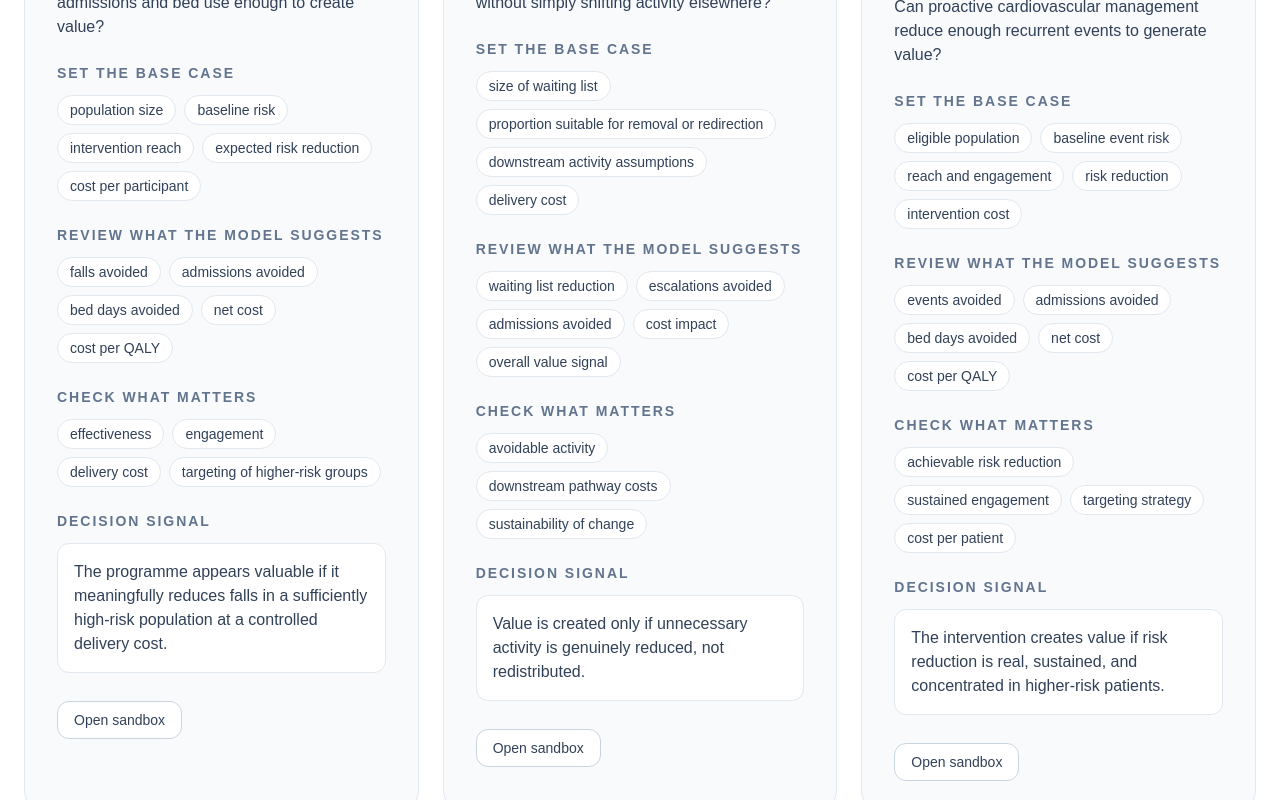
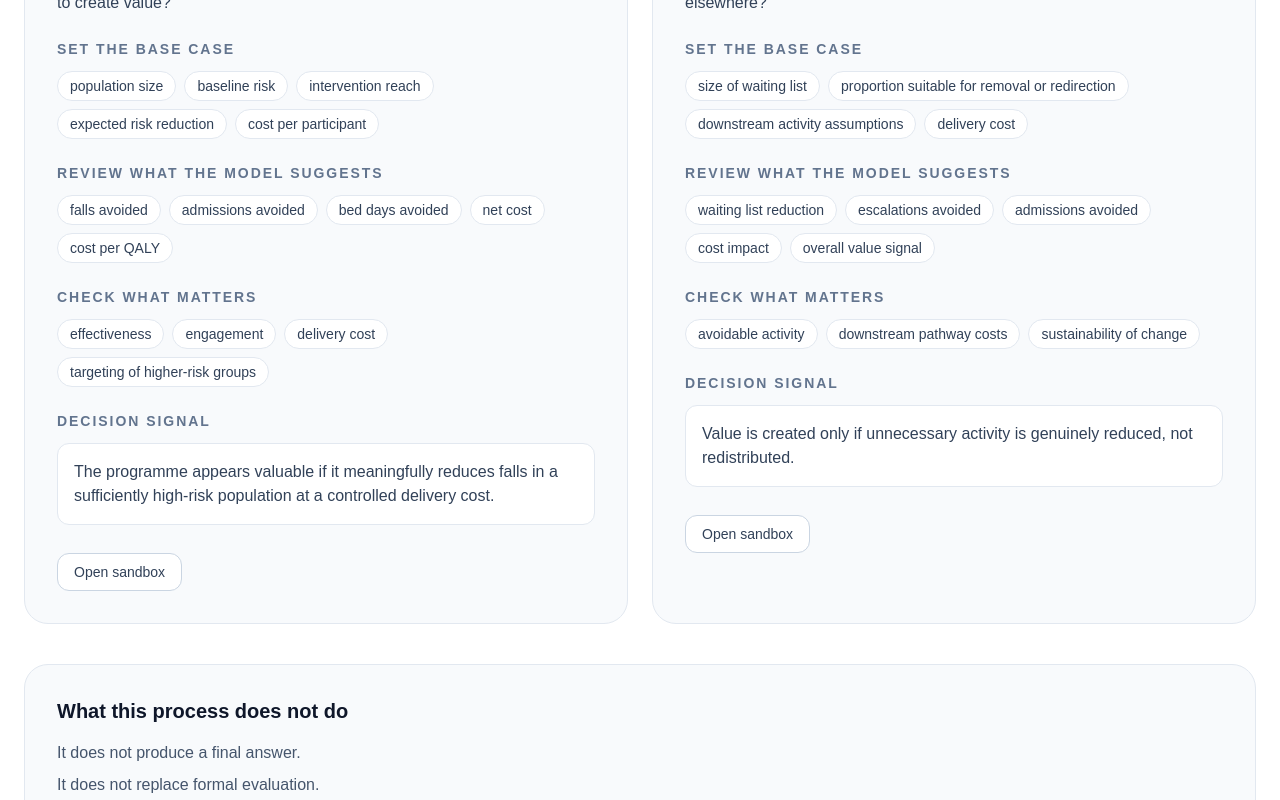
Before and after one commit to olivercareyncl/health-economics-scenario-lab, a Next.js app in the folder site/: page /how-to-use in a window 1280 px wide. Shown: the part 1560-2360 px from the top of the page. Built offline with nearby package versions, Linux system fonts and the light colour scheme.

Commit message:
Update page.tsx

```diff
--- a/site/src/app/how-to-use/page.tsx
+++ b/site/src/app/how-to-use/page.tsx
@@ -2,6 +2,68 @@ import Link from "next/link";
 import DemoSlider from "@/components/demo-slider";
 
 export default function HowToUsePage() {
+  const examples = [
+    {
+      tag: "Prevent Need",
+      title: "Falls prevention (SafeStep)",
+      question:
+        "Can a falls prevention programme reduce admissions and bed use enough to create value?",
+      baseCase: [
+        "population size",
+        "baseline risk",
+        "intervention reach",
+        "expected risk reduction",
+        "cost per participant",
+      ],
+      outputs: [
+        "falls avoided",
+        "admissions avoided",
+        "bed days avoided",
+        "net cost",
+        "cost per QALY",
+      ],
+      sensitivities: [
+        "effectiveness",
+        "engagement",
+        "delivery cost",
+        "targeting of higher-risk groups",
+      ],
+      signal:
+        "The programme appears valuable if it meaningfully reduces falls in a sufficiently high-risk population at a controlled delivery cost.",
+      appHref: "https://safestep-mnjcyn8idt5rrddqsmnncd.streamlit.app/",
+      appLabel: "Open sandbox",
+    },
+    {
+      tag: "Improve Access",
+      title: "Waiting list optimisation (WaitWise)",
+      question:
+        "Can waiting list interventions reduce pressure without simply shifting activity elsewhere?",
+      baseCase: [
+        "size of waiting list",
+        "proportion suitable for removal or redirection",
+        "downstream activity assumptions",
+        "delivery cost",
+      ],
+      outputs: [
+        "waiting list reduction",
+        "escalations avoided",
+        "admissions avoided",
+        "cost impact",
+        "overall value signal",
+      ],
+      sensitivities: [
+        "avoidable activity",
+        "downstream pathway costs",
+        "sustainability of change",
+      ],
+      signal:
+        "Value is created only if unnecessary activity is genuinely reduced, not redistributed.",
+      appHref:
+        "https://health-economics-scenario-lab-7nhwymodtxwru3ftvwhdoc.streamlit.app/",
+      appLabel: "Open sandbox",
+    },
+  ];
+
   return (
     <div className="mx-auto max-w-7xl px-4 py-12 sm:px-6 md:py-16">
       <p className="text-sm font-medium uppercase tracking-[0.18em] text-slate-500">
@@ -118,7 +180,7 @@ export default function HowToUsePage() {
               In practice
             </p>
             <h2 className="mt-2 text-2xl font-semibold tracking-tight">
-              Three example decision questions
+              Two example decision questions
             </h2>
 
             <p className="mt-3 hidden max-w-3xl text-slate-600 md:block">
@@ -128,91 +190,23 @@ export default function HowToUsePage() {
             </p>
           </div>
 
-          <div className="grid gap-6 xl:grid-cols-3">
-            <ExampleCard
-              tag="Prevent Need"
-              title="Falls prevention (SafeStep)"
-              question="Can a falls prevention programme reduce admissions and bed use enough to create value?"
-              baseCase={[
-                "population size",
-                "baseline risk",
-                "intervention reach",
-                "expected risk reduction",
-                "cost per participant",
-              ]}
-              outputs={[
-                "falls avoided",
-                "admissions avoided",
-                "bed days avoided",
-                "net cost",
-                "cost per QALY",
-              ]}
-              sensitivities={[
-                "effectiveness",
-                "engagement",
-                "delivery cost",
-                "targeting of higher-risk groups",
-              ]}
-              signal="The programme appears valuable if it meaningfully reduces falls in a sufficiently high-risk population at a controlled delivery cost."
-              appHref="https://safestep-mnjcyn8idt5rrddqsmnncd.streamlit.app/"
-              appLabel="Open sandbox"
-            />
+          <div className="lg:hidden">
+            <div className="flex snap-x snap-mandatory gap-4 overflow-x-auto pb-2">
+              {examples.map((example) => (
+                <div
+                  key={example.title}
+                  className="w-[88%] min-w-[88%] snap-center sm:w-[70%] sm:min-w-[70%]"
+                >
+                  <ExampleCard {...example} />
+                </div>
+              ))}
+            </div>
+          </div>
 
-            <ExampleCard
-              tag="Improve Access"
-              title="Waiting list optimisation (WaitWise)"
-              question="Can waiting list interventions reduce pressure without simply shifting activity elsewhere?"
-              baseCase={[
-                "size of waiting list",
-                "proportion suitable for removal or redirection",
-                "downstream activity assumptions",
-                "delivery cost",
-              ]}
-              outputs={[
-                "waiting list reduction",
-                "escalations avoided",
-                "admissions avoided",
-                "cost impact",
-                "overall value signal",
-              ]}
-              sensitivities={[
-                "avoidable activity",
-                "downstream pathway costs",
-                "sustainability of change",
-              ]}
-              signal="Value is created only if unnecessary activity is genuinely reduced, not redistributed."
-              appHref="https://health-economics-scenario-lab-7nhwymodtxwru3ftvwhdoc.streamlit.app/"
-              appLabel="Open sandbox"
-            />
-
-            <ExampleCard
-              tag="Prevent Need"
-              title="Cardiovascular prevention (StableHeart)"
-              question="Can proactive cardiovascular management reduce enough recurrent events to generate value?"
-              baseCase={[
-                "eligible population",
-                "baseline event risk",
-                "reach and engagement",
-                "risk reduction",
-                "intervention cost",
-              ]}
-              outputs={[
-                "events avoided",
-                "admissions avoided",
-                "bed days avoided",
-                "net cost",
-                "cost per QALY",
-              ]}
-              sensitivities={[
-                "achievable risk reduction",
-                "sustained engagement",
-                "targeting strategy",
-                "cost per patient",
-              ]}
-              signal="The intervention creates value if risk reduction is real, sustained, and concentrated in higher-risk patients."
-              appHref="https://health-economics-scenario-lab-jvqybhvadqymamynbwmhov.streamlit.app/"
-              appLabel="Open sandbox"
-            />
+          <div className="hidden lg:grid lg:grid-cols-2 lg:gap-6">
+            {examples.map((example) => (
+              <ExampleCard key={example.title} {...example} />
+            ))}
           </div>
         </section>
 
```
